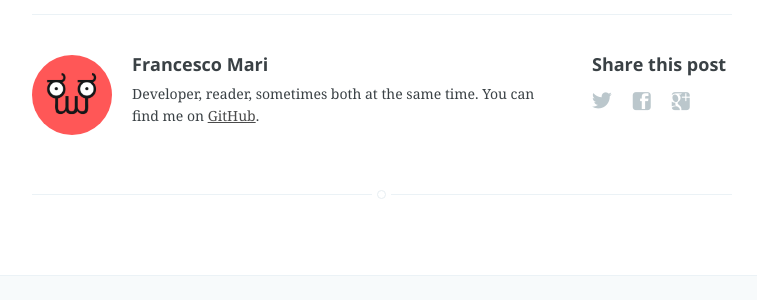
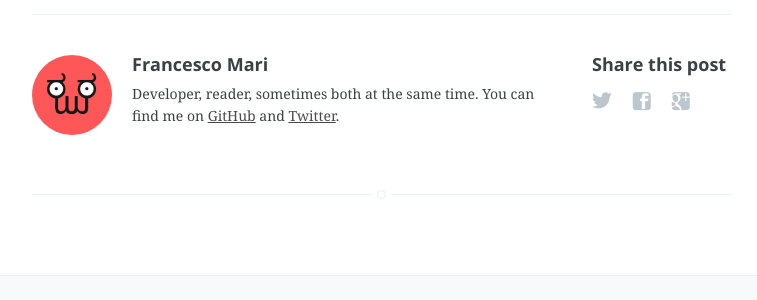
Before and after one commit to francescomari/francescomari.github.io, a Jekyll site: the page built from _posts/2013-09-20-the-sling-main-servlet.md, in a window 1280 px wide and 900 px high, scrolled down 1700 px. Shown: the part 500-800 px from the top of the window, without its empty margins (258-1015 px from the left). Built offline with Jekyll 4.4.1, drawn with Linux system fonts in a browser that asks for light colours.

Commit message:
Update post footer

```diff
--- a/_layouts/post.html
+++ b/_layouts/post.html
@@ -53,7 +53,7 @@ categories: false
                     	<h4> {{ site.author }} </h4>
                     	<!-- Author Bio -->
                     	<p>
-                    		Developer, reader, sometimes both at the same time. You can find me on <a href="https://github.com/francescomari">GitHub</a>.
+                    		Developer, reader, sometimes both at the same time. You can find me on <a href="https://github.com/francescomari">GitHub</a> and <a href="https://twitter.com/francescomari">Twitter</a>.
                     	</p>
                     </article>
                 </section>
```
